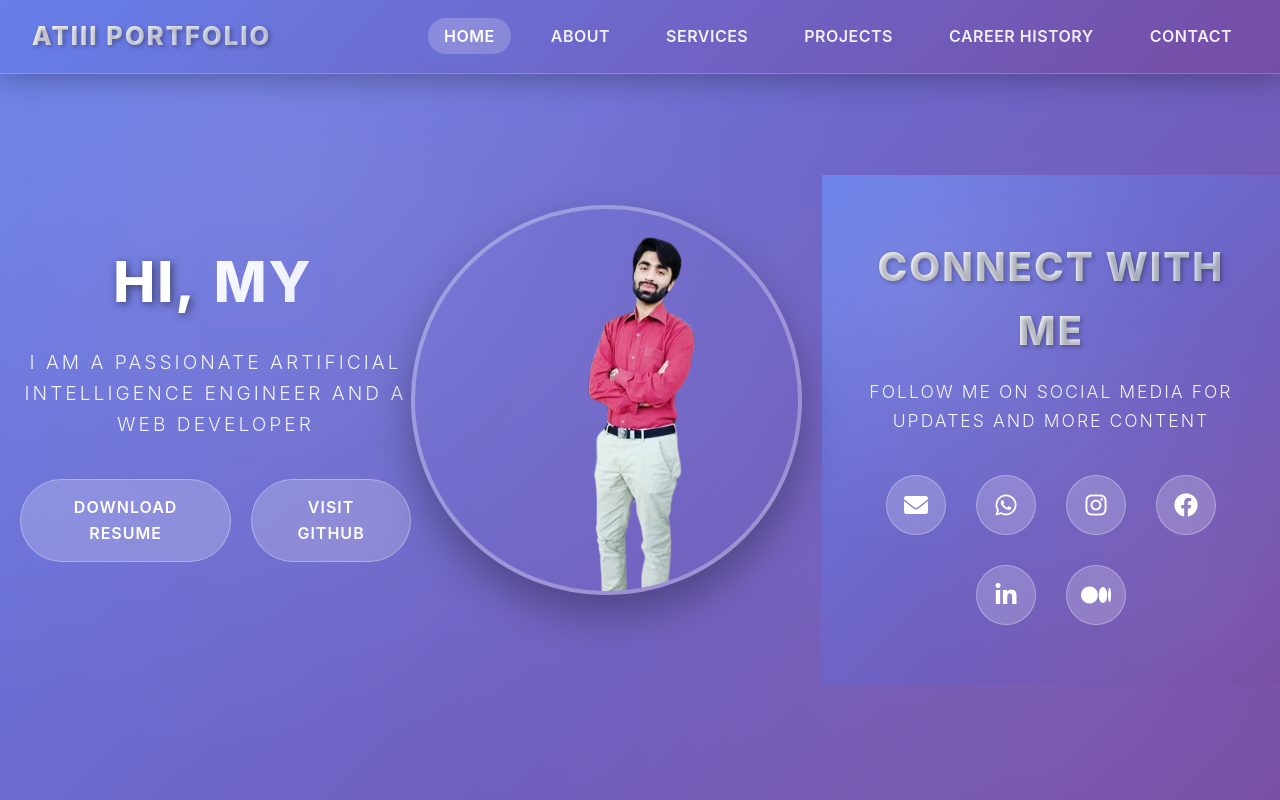
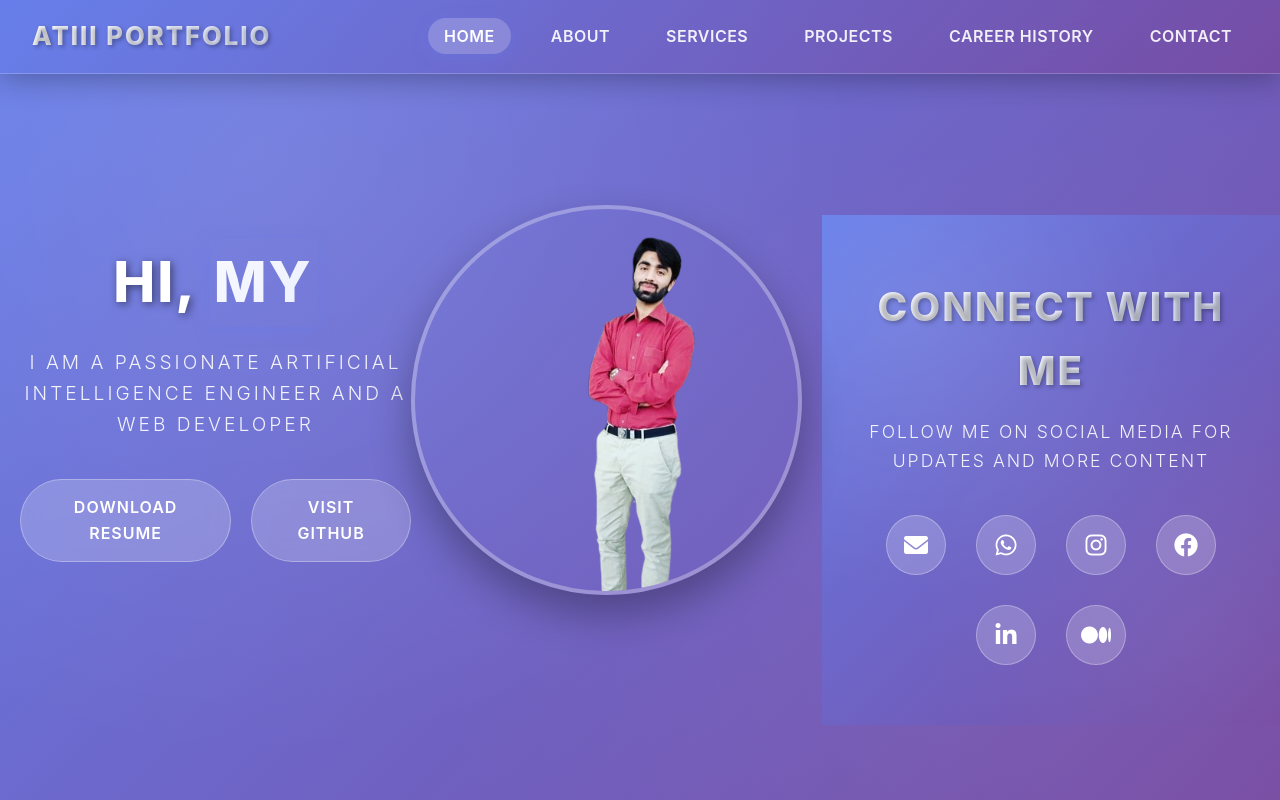
Before and after one commit to Muhammad-Ahtasham/portfolio-website, a React (Create React App) app: page / in a window 1280 px wide. Built offline with nearby package versions, Linux system fonts and the light colour scheme.

Commit message:
Update SocialMedia.css

```diff
--- a/src/components/SocialMedia.css
+++ b/src/components/SocialMedia.css
@@ -5,6 +5,7 @@
   text-align: center;
   position: relative;
   overflow: hidden;
+  margin-bottom: -80px;
 }
 
 .social-media-section::before {
```
